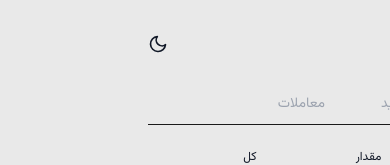
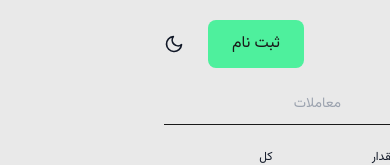
Before and after one commit to mohammadijavad/bitpin, a Next.js app: page /1 in a window 390 px wide. Shown: the top 165 px of the page. Built offline with nearby package versions, Linux system fonts and the light colour scheme; no server answers.

Commit message:
fix: add logo in mobile hidden scroll in mobile size

```diff
--- a/app/globals.css
+++ b/app/globals.css
@@ -1,10 +1,6 @@
 @tailwind base;
 @tailwind components;
 @tailwind utilities;
-
-body {
-    overflow-x: hidden;
-}
 
 @keyframes slideLeft {
     from {
--- a/app/layout.jsx
+++ b/app/layout.jsx
@@ -2,6 +2,7 @@ import "./globals.css";
 import { Vazirmatn } from "next/font/google";
 import Header from "../components/header";
 import { Providers } from "./providers";
+
 const vazir = Vazirmatn({
   subsets: ["arabic"],
   display: "swap",
@@ -14,7 +15,7 @@ export const metadata = {
 export default function RootLayout({ children }) {
   return (
     <html lang="fa" dir="rtl" className={vazir.className}>
-      <body className="bg-lightBg text-lightText dark:bg-darkBg dark:text-darkText">
+      <body className="bg-lightBg text-lightText dark:bg-darkBg dark:text-darkText overflow-x-hidden">
         <Providers>
           <Header />
           {children}
--- a/components/header.jsx
+++ b/components/header.jsx
@@ -7,12 +7,10 @@ export default function Header() {
   return (
     <header className="w-full h-16">
       <div className="flex justify-between items-center container h-full mx-auto mt-3">
-        <div className="hidden md:flex">
-          <Link href="/">
-            <Image src={logo} alt="bit pin" width={127} height={64} />
-          </Link>
-        </div>
-        <div className="flex items-center gap-6 justify-between px-4 md:px-0 w-full md:w-auto">
+        <Link href="/">
+          <Image src={logo} alt="bit pin" width={127} height={64} />
+        </Link>
+        <div className="flex items-center gap-6 justify-between px-4 md:px-0">
           <div>
             <button className="py-3 px-6 rounded-lg text-black-dark bg-green-light">
               ثبت نام
```
